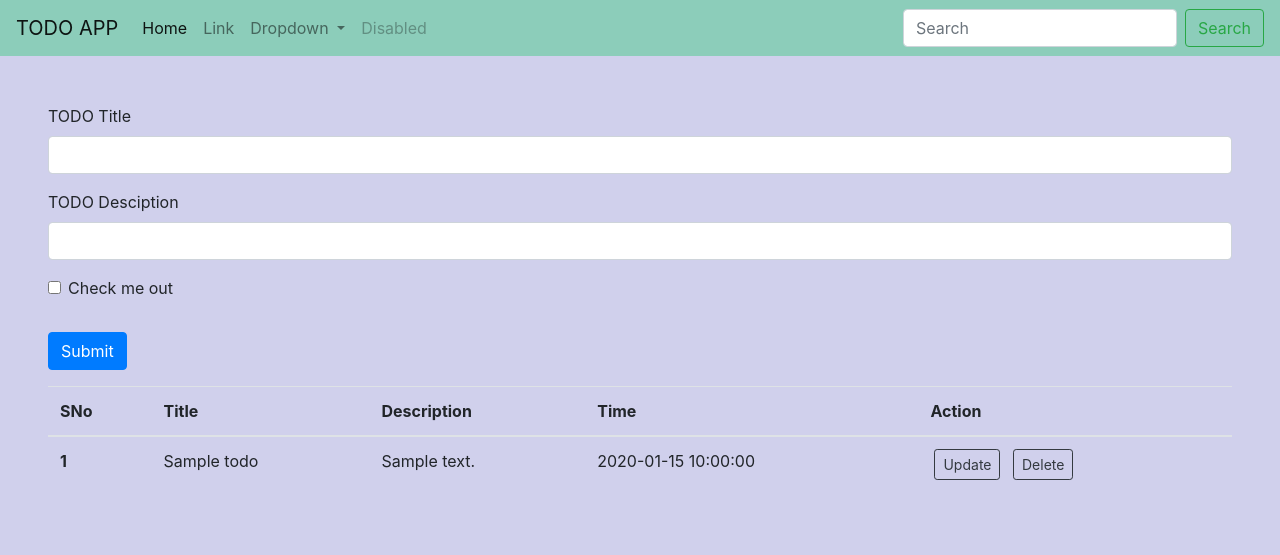
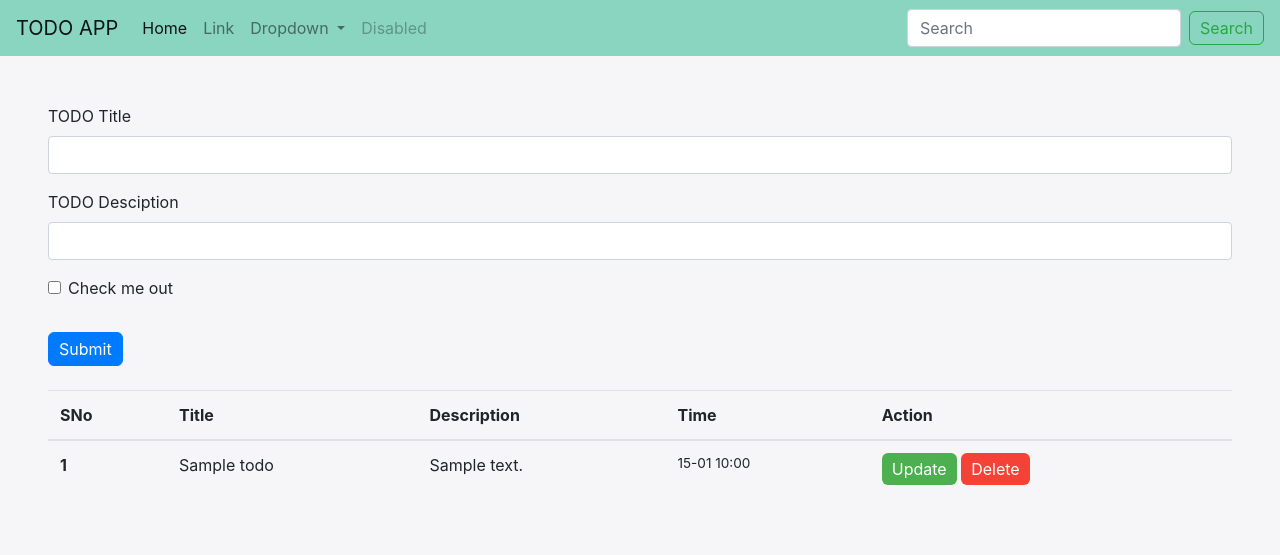
Before and after one commit to abhaysinghtomar97/My-Todo-App, a Flask app: page / in a window 1280 px wide. Shown: the top 555 px of the page. Run offline with Flask 3, Linux system fonts and the light colour scheme; tables that the repository leaves empty hold one stand-in row (values such as "Sample post").

Commit message:
time formate, btn clr done

```diff
--- a/static/style.css
+++ b/static/style.css
@@ -1,10 +1,55 @@
 body{
-    background-color: rgba(24, 24, 161, 0.2);
+    background-color: rgba(214, 214, 220, 0.2);
+
 }
 nav{
-    background-color: rgba(112, 205, 166, 0.704);
-    max-width: 100vw;
+    background-color:rgba(112, 205, 178, 0.8);
+    width: 100%;
 }
-table{
-    max-width: 100vw;
+table {
+    width: 90%;
+    margin: auto;
+    border-collapse: collapse;
 }
+
+@media (max-width: 768px) {
+    table {
+        width: 100%;
+        font-size: 0.9rem;
+    }
+}
+.table-responsive {
+    overflow-x: auto;
+}
+td:nth-child(4) {
+    white-space: nowrap;
+    font-size: 0.85rem;
+}
+
+.btn {
+    transition: all 0.3s ease;
+    border-radius: 6px;
+    padding: 4px 10px;
+}
+
+/* Update Button */
+.btn-update {
+    background-color: #4CAF50;
+    color: white;
+    border: none;
+}
+.btn-update:hover {
+    background-color: #45a049;
+    transform: scale(1.05);
+}
+
+/* Delete Button */
+.btn-delete {
+    background-color: #f44336;
+    color: white;
+    border: none;
+}
+.btn-delete:hover {
+    background-color: #d32f2f;
+    transform: scale(1.05);
+}
--- a/templates/index.html
+++ b/templates/index.html
@@ -1,4 +1,3 @@
-
 {% extends 'base.html' %}
 {% block title %}Home{% endblock title %}
 {% block body %}
@@ -30,7 +29,8 @@
     No Todos found , Please Add 1st Task Now!
   </div>
   {% else %}
-    <table class="table">
+  <div class="table-responsive">
+    <table class="table w-90 my-2">
       <thead>
         <tr>
           <th scope="col">SNo</th>
@@ -47,18 +47,17 @@
           <th scope="row">{{loop.index}}</th>
           <td>{{todo.title}}</td>
           <td>{{todo.desc}}</td>
-          <td>{{todo.date_created}}</td>
+          <td>{{todo.date_created.strftime("%d-%m %H:%M")}}</td>
           <td>
-            <a href="/update/{{todo.sno}}"><button type="button"
-                class="btn btn-outline-dark btn-sm mx-1">Update</button></a>
-            <a href="/delete/{{todo.sno}}"><button type="button"
-                class="btn  btn-outline-dark btn-sm mx-1">Delete</button></a>
+            <a href="/update/{{todo.sno}}" class="btn btn-update">Update</a>
+            <a href="/delete/{{todo.sno}}" class="btn btn-delete">Delete</a>
           </td>
         </tr>
 
         {% endfor %}
       </tbody>
     </table>
+  </div>
   {% endif %}
 
 
```
Also changed, not shown: instance/todo.db. Lines whose indentation alone changed are shown as unchanged.
